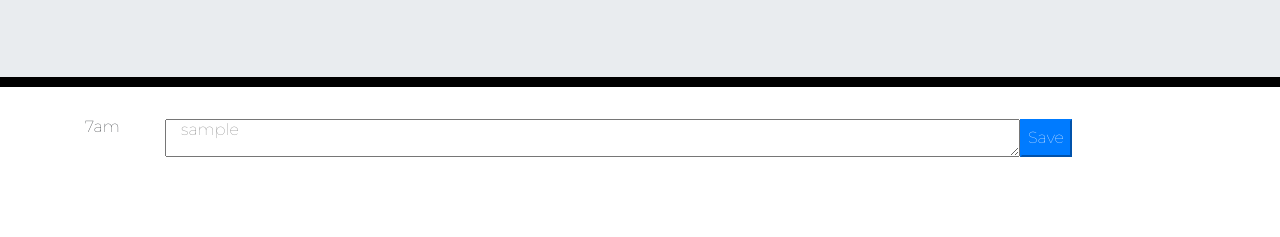
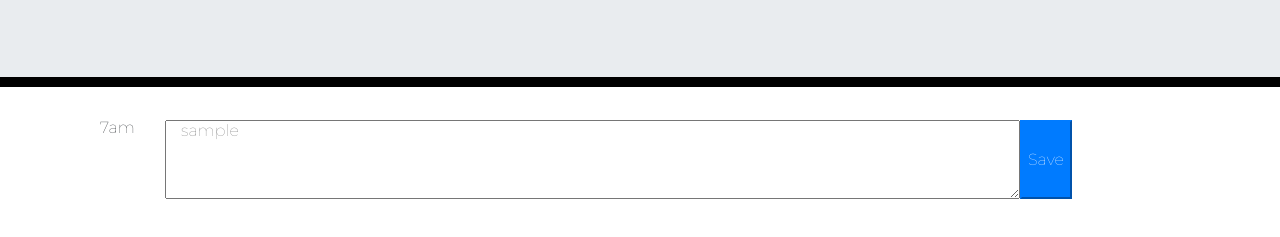
Before and after one commit to aellis07/scheduledtowork739, a plain HTML site: page index.html in a window 1280 px wide. Shown: the part 181-418 px from the top of the page. Drawn offline with nearby package versions, Linux system fonts and the light colour scheme.

Commit message:
styled row and time stamp

```diff
--- a/assets/css/style.css
+++ b/assets/css/style.css
@@ -14,3 +14,13 @@ body {
   border-radius: 0;
   border-bottom: 10px solid black;
 }
+
+.row {
+  white-space: pre-wrap;
+  height: 80px;
+  border-top: 1px solid white;
+}
+
+.timeblock {
+  text-align: center;
+}
```
